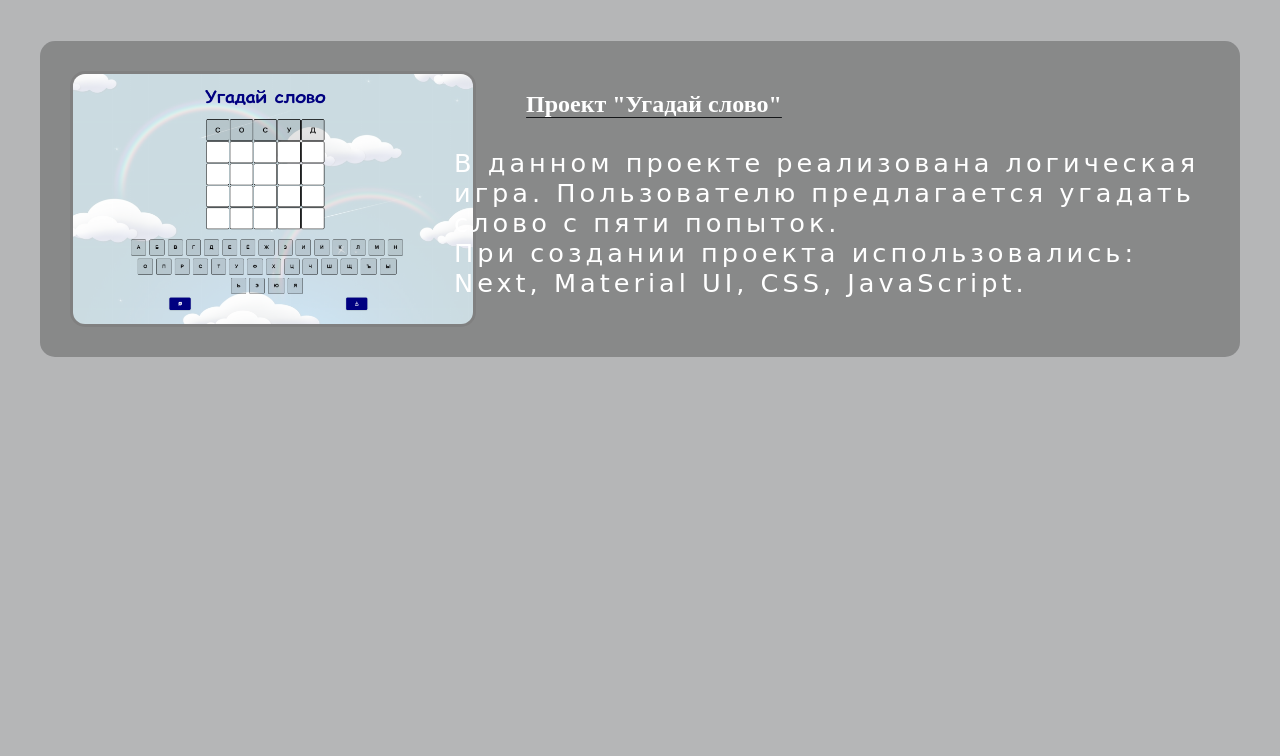
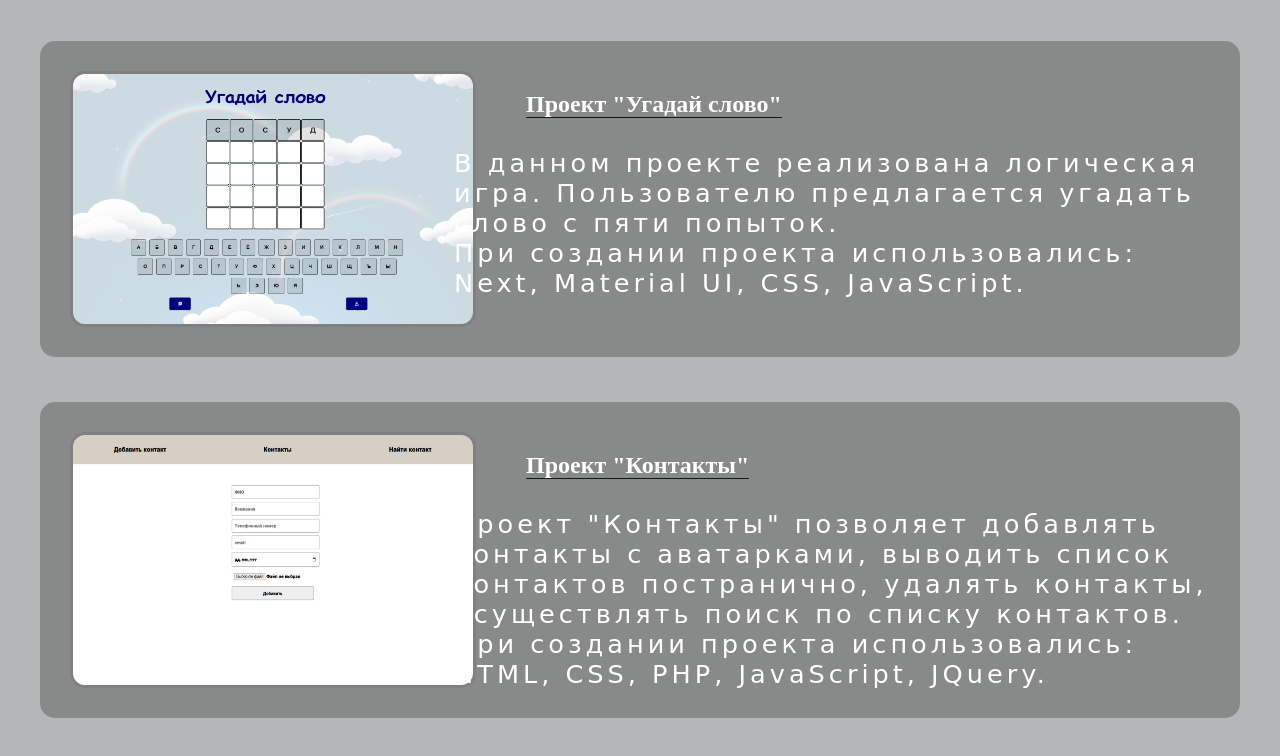
Before and after one commit to Leila163rus/portfolio, a plain HTML site: page Проекты/Проекты.html in a window 1280 px wide. Shown: the part 1804-2560 px from the top of the page. Before the commit the page ends 2206 px from the top, so only its background shows below. Drawn offline with Linux system fonts and the light colour scheme.

Commit message:
new project

```diff
--- a/Проекты/data.js
+++ b/Проекты/data.js
@@ -11,5 +11,7 @@ export let proekt =
         enWord: `Проект "English Word" представляет собой обучающую игру, в которой пользователю предлагается сопоставлять английские слова с русскими и переходить на новые уровни.
                 При создании проекта использовались: React, Material UI, CSS, JavaScript.`,
         words: `В данном проекте реализована логическая игра. Пользователю предлагается угадать слово с пяти попыток.
-                При создании проекта использовались: Next, Material UI, CSS, JavaScript.`
+                При создании проекта использовались: Next, Material UI, CSS, JavaScript.`,
+        notepad: `Проект "Контакты" позволяет добавлять контакты с аватарками, выводить список контактов постранично, удалять контакты, осуществлять поиск по списку контактов.
+                При создании проекта использовались: HTML, CSS, PHP, JavaScript, JQuery.`
     }
--- a/Проекты/Проекты.html
+++ b/Проекты/Проекты.html
@@ -45,6 +45,12 @@
     <p id="words"></p>
   </section>
 
+  <section class="container-7">
+    <img src="../Picture/Проект_записная_книжка.jpg" alt="Notepad" width="400" height="250">
+    <h2><a href="https://github.com/Leila163rus/notepad" target="_blank">Проект "Контакты"</a></h2>
+    <p id="notepad"></p>
+  </section>
+
 </main>
 <script type="module" src="Проекты.js"></script>
 </body>
--- a/Проекты/Проекты.js
+++ b/Проекты/Проекты.js
@@ -4,10 +4,11 @@ import {proekt} from './data.js'
 
 const dscrip = document.getElementById('clock');
 const pred = document.getElementById('prediction');
-const weath = document.getElementById('weather')
-const auth = document.getElementById('auth')
-const enWord = document.getElementById('enWord')
-const words = document.getElementById('words')
+const weath = document.getElementById('weather');
+const auth = document.getElementById('auth');
+const enWord = document.getElementById('enWord');
+const words = document.getElementById('words');
+const notepad = document.getElementById('notepad');
 
 putDscrip();
 
@@ -20,6 +21,8 @@ putAuth();
 putEnWord();
 
 putWords();
+
+putNotepad();
 
 function putDscrip() {
   if (dscrip.textContent === '') {
@@ -56,3 +59,9 @@ function putWords() {
     words.textContent = proekt.words;
   }
 }
+
+function putNotepad() {
+  if (notepad.textContent === '') {
+    notepad.textContent = proekt.notepad;
+  }
+}
```
Also changed, not shown: Изученные материалы/Изученные материалы.html (+3 -0 lines), Cертификаты/Сертификаты.html (line endings or trailing spaces), Picture/Проект_записная_книжка.jpg (added), 1 other file.
